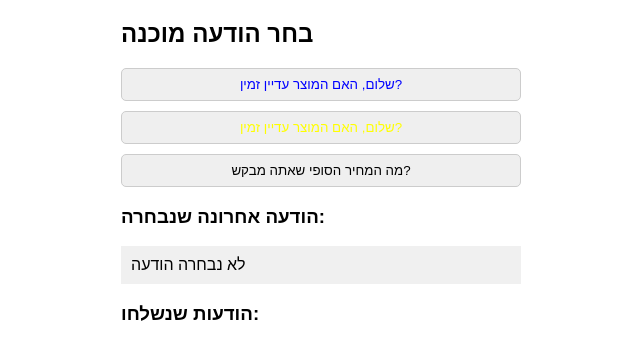
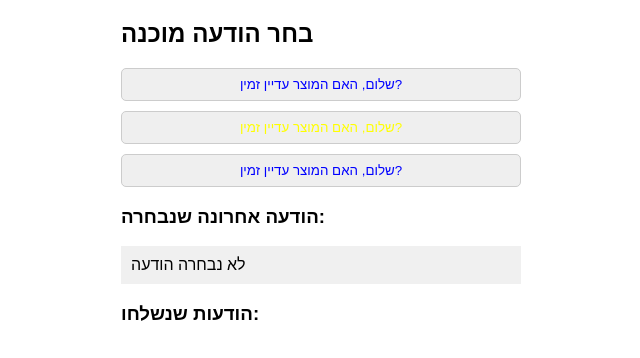
Before and after one commit to lingar-studying/react-studying-new-5784, a React (Create React App) app: page / in a window 1280 px wide. Shown: the top 358 px of the page, without its empty margins (319-959 px from the left). Built offline with nearby package versions, Linux system fonts and the light colour scheme.

Commit message:
create  blue

```diff
--- a/src/input.jsx
+++ b/src/input.jsx
@@ -4,7 +4,7 @@ function MessageTemplates() {
  const templates = [
   <span style={{ color: "blue" }}>שלום, האם המוצר עדיין זמין?</span>,
   <span style={{ color: "yellow" }}>שלום, האם המוצר עדיין זמין?</span>,
-  "מה המחיר הסופי שאתה מבקש?"
+  <span style={{ color: "blue" }}>שלום, האם המוצר עדיין זמין?</span>,
 ];
 // בזמן הרינדור:
 {templates.map((text, index) => (
```
